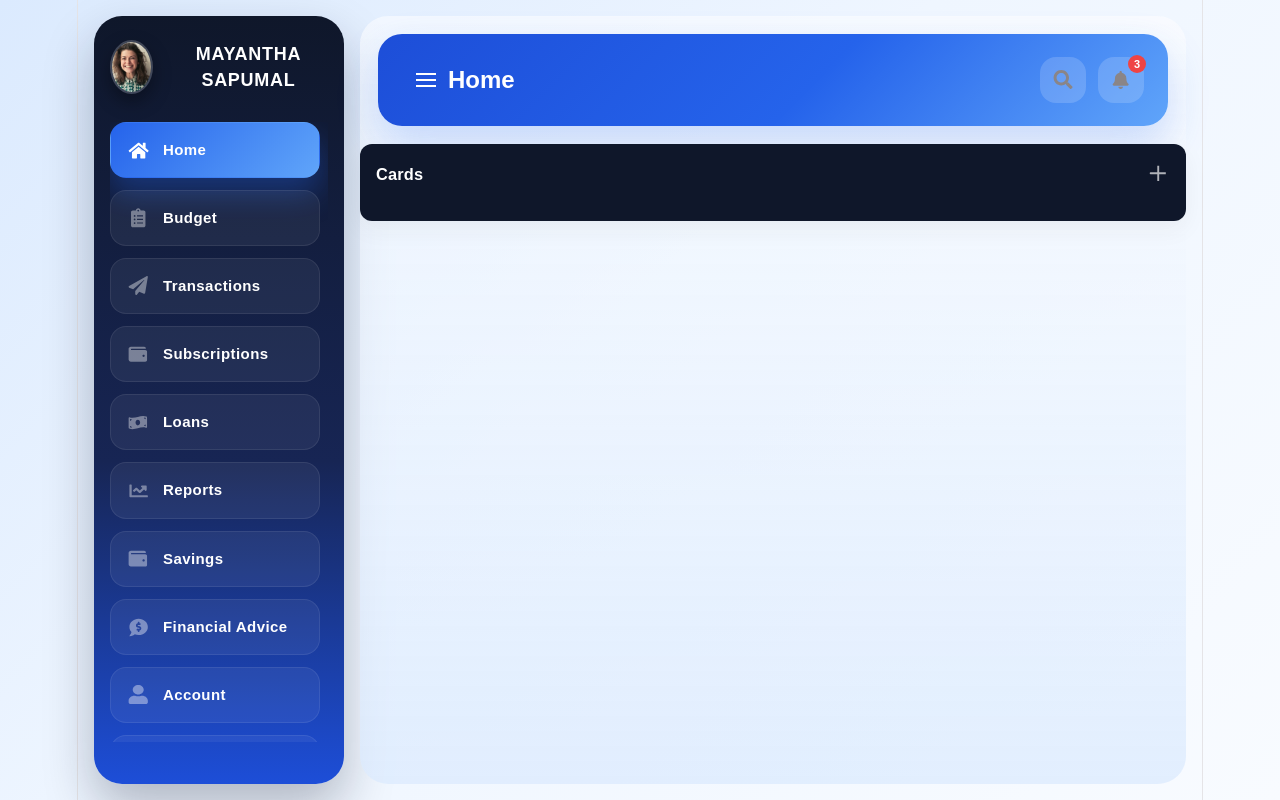
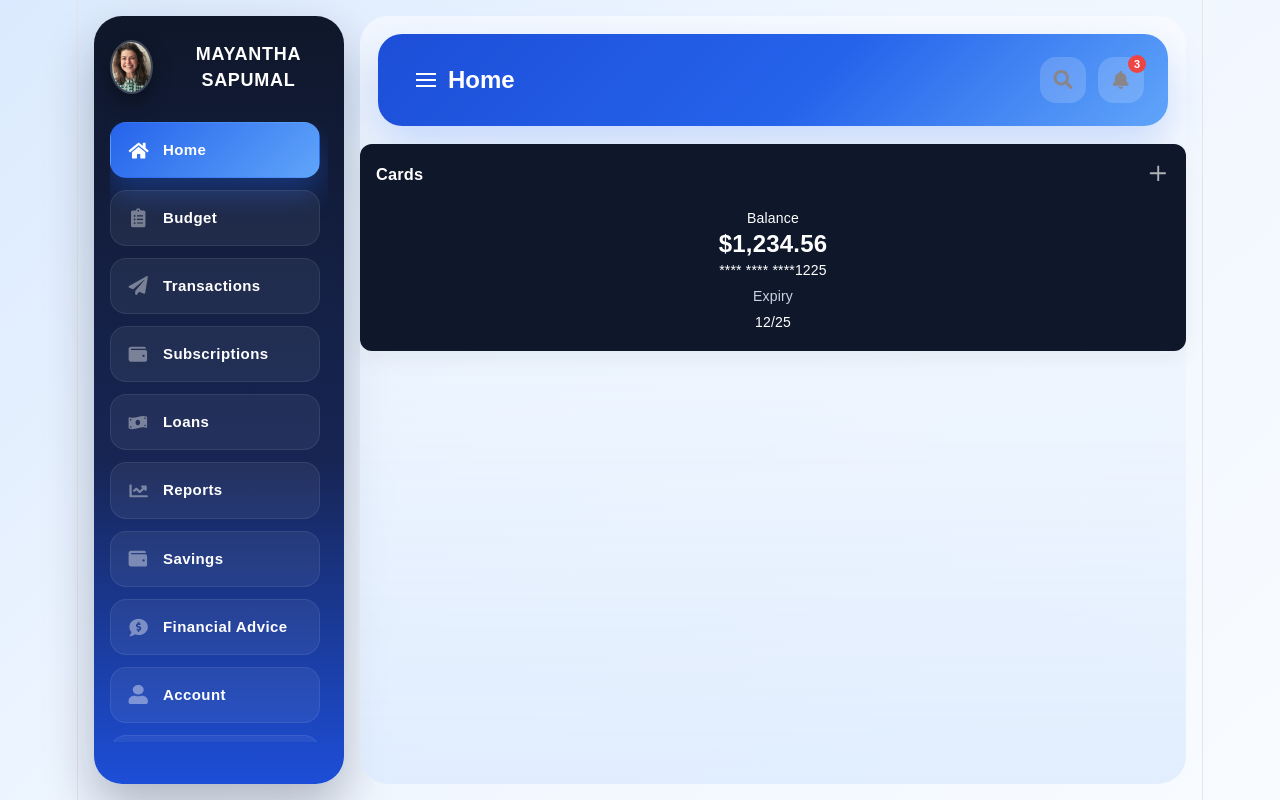
Before and after one commit to MayanthaS/Modern_Dashboard, a React (Vite) app: page / in a window 1280 px wide. Built offline with nearby package versions, Linux system fonts and the light colour scheme; a web font is replaced by a local one.

Commit message:
feat: add card details to dashboard widget

```diff
--- a/src/component/Cards/Cards.jsx
+++ b/src/component/Cards/Cards.jsx
@@ -11,6 +11,24 @@ const Cards = () => {
           <img src={iconsImgs.plus} />
         </button>
       </div>
+      <div className="grid-c1-content">
+        <p>Balance</p>
+        <div className="lg-value">$1,234.56</div>
+        <div className="card-wrapper">
+          <span className="card-pin-hidden">**** **** ****</span>
+          <span>1225</span>
+        </div>
+        <div className="card-logo-wrapper">
+          <div>
+            <p className="text text-silver-v1 expiry-tet">Expiry</p>
+            <p className="text text-sm text-white">12/25</p>
+          </div>
+          <div className="card-logo">
+            <div className="logo-shape1"></div>
+            <div className="logo-shape2"></div>
+          </div>
+        </div>
+      </div>
     </div>
   );
 };
```
